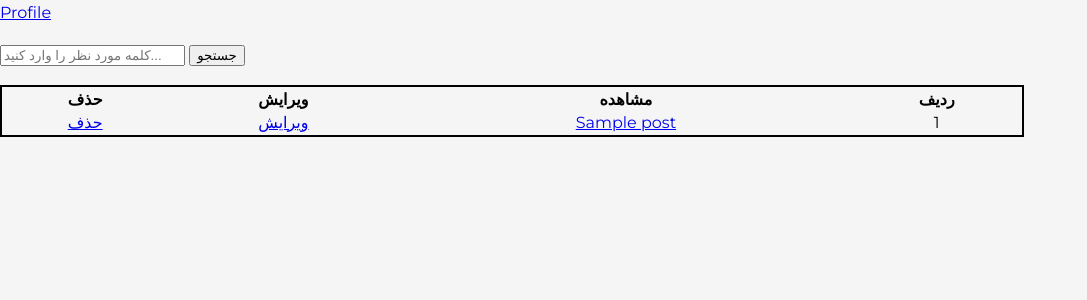
After one commit to danialsadri/weblog, a Django app: template blog/templates/blog/profile.html in a window 1280 px wide. The commit adds this page. Shown: the top 300 px of the page, without its empty margins (0-1087 px from the left). Run offline with Django 4.2, Linux system fonts and the light colour scheme; the template is opened without the code that fills it: most values are stand-ins (such as "Sample title", 1, 10 or a date in 2020); parts of the project's set-up code (start-up, migrations or seed data) failed here and were passed over.

Commit message:
add profile

```diff
--- /dev/null
+++ b/blog/templates/blog/profile.html
@@ -0,0 +1,23 @@
+{% extends 'parent/base.html' %}
+
+{% block title %} Profile | {{ user }} {% endblock %}
+
+
+{% block content %}
+    <table style="width: 80%; border: 2px solid black; text-align: center; direction: rtl;">
+        <tr>
+            <th>ردیف</th>
+            <th>مشاهده</th>
+            <th>ویرایش</th>
+            <th>حذف</th>
+        </tr>
+        {% for post in posts %}
+            <tr>
+                <td>{{ forloop.counter }}</td>
+                <td><a href="{{ post.get_absolute_url }}">{{ post.title }}</a></td>
+                <td><a href="#">ویرایش</a></td>
+                <td><a href="#">حذف</a></td>
+            </tr>
+        {% endfor %}
+    </table>
+{% endblock %}
--- a/blog/templates/partials/header.html
+++ b/blog/templates/partials/header.html
@@ -1,4 +1,6 @@
+<p><a href="{% url 'blog:profile' %}">Profile</a></p><br>
+
 <form action="{% url 'blog:post_search' %}" method="get" novalidate>
     <input type="text" name="query" placeholder="کلمه مورد نظر را وارد کنید..." required>
     <input type="submit" value="جستجو">
-</form>
+</form><br>
--- a/blog/urls.py
+++ b/blog/urls.py
@@ -1,6 +1,5 @@
 from django.urls import path
-from .import views
-
+from . import views
 
 app_name = 'blog'
 urlpatterns = [
@@ -11,4 +10,5 @@ urlpatterns = [
     path('post/create/', views.post_create, name="post_create"),
     path('ticket/', views.ticket, name="ticket"),
     path('search/', views.post_search, name="post_search"),
+    path('profile/', views.profile, name='profile'),
 ]
```
Also changed, not shown: blog/views.py (+7 -0 lines).
